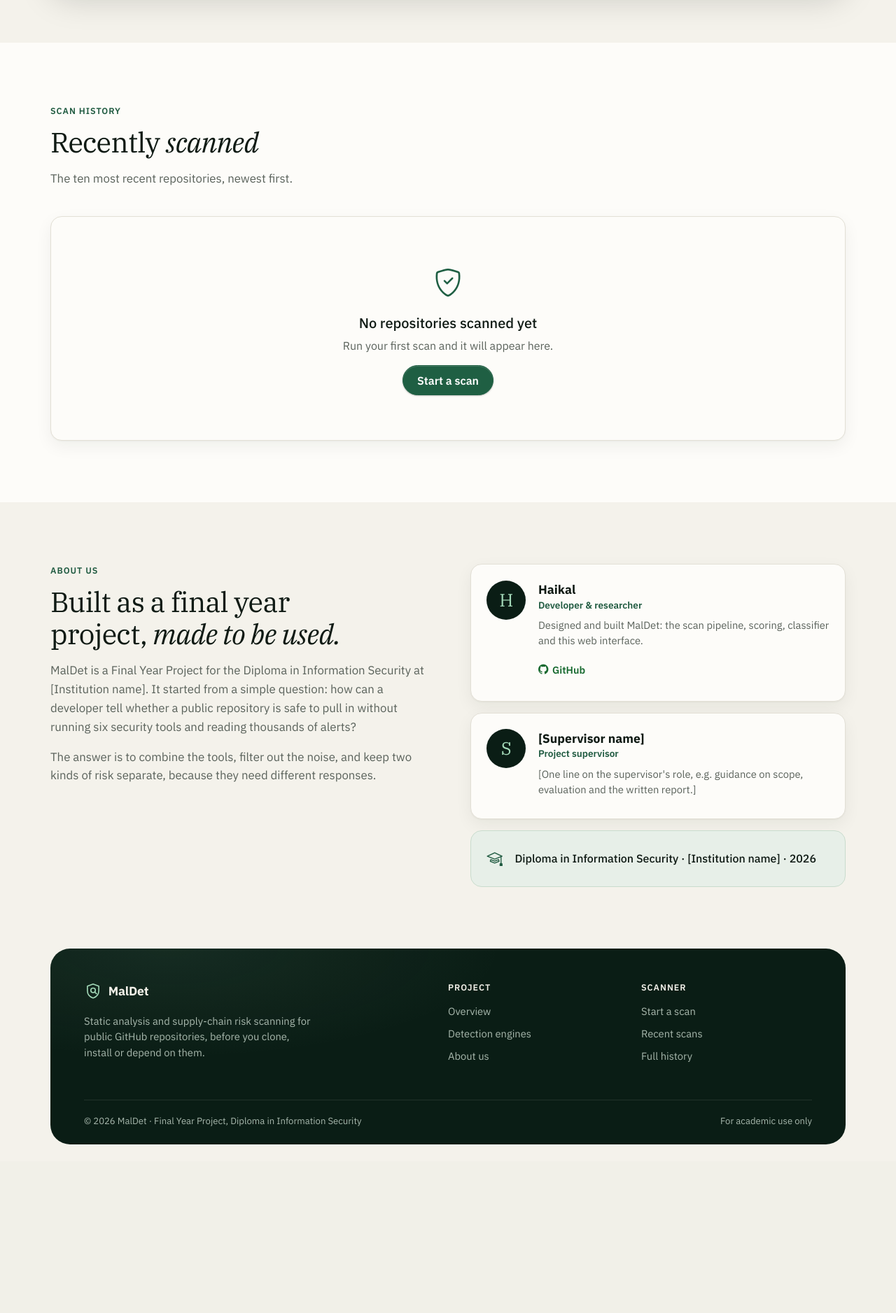
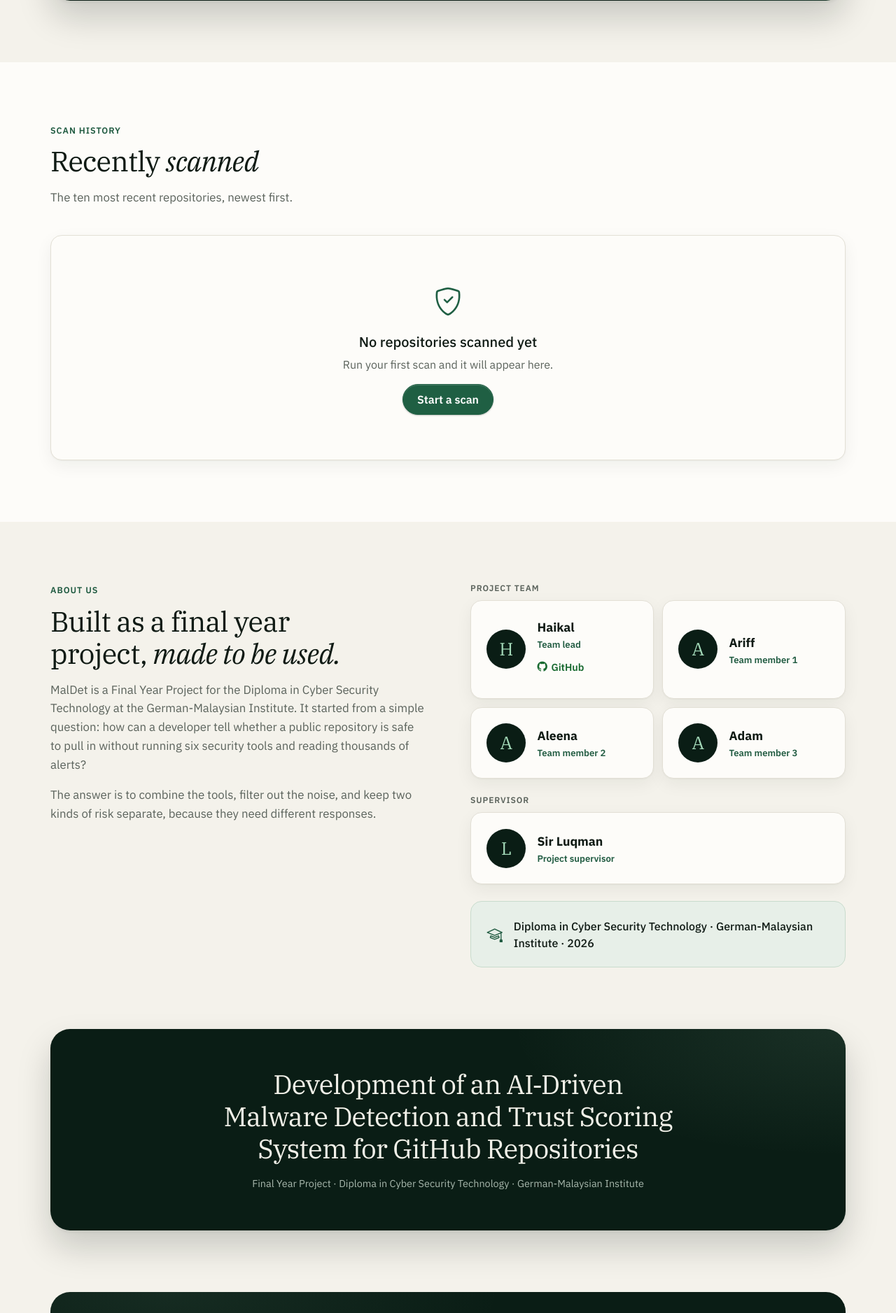
Before and after one commit to Skidotus/maldet, a Flask app: page / in a window 1280 px wide. Shown: the part 3563-5440 px from the top of the page at 70% size. Before the commit the page ends 5199 px from the top, so only its background shows below. Run offline with Flask 3, Linux system fonts and the light colour scheme; data that the repository does not hold is empty.

Commit message:
Put the real project, team and institution on the landing page
The about section shipped with bracketed placeholders -- "[Supervisor name]",
"[Institution name]" -- and the wrong programme throughout: Diploma in
Information Security rather than Diploma in Cyber Security Technology at the
German-Malaysian Institute. Three templates repeated it independently, so
correcting one left the other two wrong.

The names now live in team_groups, grouped by role, because a team of four
plus a supervisor is not one flat list: the group heading says which is which
without a per-person "role" line carrying that weight. blurb and link are
optional now -- only the lead has either, and a card without a blurb centres
itself instead of leaving the avatar floating above empty space.

programme, institution and project_title are set once at the top of
index.html and read everywhere, so the next correction is one edit.

The full title is long enough to break a hero headline, so it goes in a
closing plate of its own after the about section, where a reader who wants
the formal title finds it stated once, in full. The hero eyebrow carries it
too but keeps its own capitalisation -- the tracked all-caps label turned
MalDet and GitHub into MALDET and GITHUB.

Person names drop from h3 to p: the group heading is the h3 now, and leaving
both made the document outline claim every teammate was a section.

```diff
--- a/static/css/style.css
+++ b/static/css/style.css
@@ -574,9 +574,12 @@ code { color: var(--green-text); background: var(--green-tint); padding: 0.05em
 .about { display: grid; gap: 3rem; }
 @media (min-width: 992px) { .about { grid-template-columns: 1fr 1fr; gap: 4rem; align-items: start; } }
 
-.team-grid { display: grid; gap: 1rem; }
+.team { display: grid; gap: 1.5rem; }
+.team-group__title { font-family: var(--font-body); font-size: 0.75rem; font-weight: 600; letter-spacing: 0.08em; text-transform: uppercase; color: var(--muted); margin: 0 0 0.6rem; }
+.team-grid { display: grid; gap: 0.75rem; }
+@media (min-width: 576px) { .team-grid--duo { grid-template-columns: 1fr 1fr; } }
 .team-card {
-  display: flex; gap: 1.1rem; align-items: flex-start;
+  display: flex; gap: 1rem; align-items: flex-start;
   background: var(--surface);
   border: 1px solid var(--line);
   border-radius: var(--radius);
@@ -590,7 +593,11 @@ code { color: var(--green-text); background: var(--green-tint); padding: 0.05em
   font-family: var(--font-display); font-size: 1.6rem;
 }
 .team-card__name { font-size: 1.1rem; font-weight: 700; margin: 0.15rem 0 0.1rem; }
-.team-card__role { color: var(--green-text); font-size: 0.85rem; font-weight: 600; margin-bottom: 0.5rem; }
+.team-card__role { color: var(--green-text); font-size: 0.82rem; font-weight: 600; margin-bottom: 0.4rem; }
+.team-card__name { margin-bottom: 0.1rem; }
+.team-card__blurb:last-child { margin-bottom: 0; }
+.team-card:not(:has(.team-card__blurb)) { align-items: center; }
+.team-card:not(:has(.team-card__blurb)) .team-card__role { margin-bottom: 0; }
 .team-card__blurb { color: var(--muted); font-size: 0.92rem; margin-bottom: 0.5rem; }
 .team-card__link { font-size: 0.9rem; font-weight: 600; text-decoration: none; display: inline-flex; gap: 0.35rem; align-items: center; min-height: 44px; }
 .team-card--note { background: var(--green-tint); border-color: var(--green-tint-line); box-shadow: none; align-items: center; }
@@ -1039,3 +1046,32 @@ button.tool-section__header { width: 100%; background: none; border: none; curso
   .seg__btn { justify-content: center; border-radius: 8px; }
   .case-header__actions, .case-header__actions .btn { width: 100%; }
 }
+
+/* Closing plate with the project's full title */
+.project-title-section { padding-top: 0; }
+.title-plate {
+  background:
+    radial-gradient(60% 90% at 100% 0%, rgba(163, 217, 184, 0.10), transparent 70%),
+    var(--forest-900);
+  border-radius: var(--radius-lg);
+  padding: 2.5rem 1.5rem;
+  text-align: center;
+  box-shadow: var(--shadow-lift);
+}
+@media (min-width: 768px) { .title-plate { padding: 3.5rem 3rem; } }
+.title-plate__text {
+  font-family: var(--font-display);
+  font-weight: 400;
+  font-size: clamp(1.5rem, 3.2vw, 2.4rem);
+  line-height: 1.2;
+  letter-spacing: -0.02em;
+  color: var(--on-forest);
+  max-width: 30ch;
+  margin: 0 auto 1rem;
+  text-wrap: balance;
+}
+.title-plate__meta { color: var(--on-forest-muted); font-size: 0.9rem; margin: 0; }
+
+/* The hero eyebrow carries the full project title, so it keeps its own
+   capitalisation (MalDet, GitHub) instead of the tracked all-caps label. */
+.hero__eyebrow { text-transform: none; letter-spacing: 0.01em; font-size: 0.88rem; font-weight: 500; line-height: 1.5; max-width: 58ch; margin-bottom: 1rem; }
--- a/templates/base.html
+++ b/templates/base.html
@@ -102,7 +102,7 @@
           </div>
         </div>
         <div class="site-footer__base">
-          <span>&copy; 2026 MalDet &middot; Final Year Project, Diploma in Information Security</span>
+          <span>&copy; 2026 MalDet &middot; Final Year Project, Diploma in Cyber Security Technology, German-Malaysian Institute</span>
           <span>For academic use only</span>
         </div>
       </div>
--- a/templates/index.html
+++ b/templates/index.html
@@ -4,18 +4,23 @@
 {% block body_class %}landing-page{% endblock %}
 
 {# ---------------------------------------------------------------
-   About-us content. PLACEHOLDERS — replace the bracketed values with
-   the real names, roles and institution before submission.
+   About-us content. Grouped by role; "blurb" and "link" are optional.
    --------------------------------------------------------------- #}
-{% set team = [
-  {"name": "Haikal",                 "role": "Developer & researcher",
-   "blurb": "Designed and built MalDet: the scan pipeline, scoring, classifier and this web interface.",
-   "initials": "H", "link": "https://github.com/Skidotus", "link_label": "GitHub"},
-  {"name": "[Supervisor name]",      "role": "Project supervisor",
-   "blurb": "[One line on the supervisor's role, e.g. guidance on scope, evaluation and the written report.]",
-   "initials": "S", "link": none, "link_label": none},
+{% set team_groups = [
+  ("Project team", [
+    {"name": "Haikal", "initials": "H", "role": "Team lead",
+     "link": "https://github.com/Skidotus", "link_label": "GitHub"},
+    {"name": "Ariff",  "initials": "A", "role": "Team member 1"},
+    {"name": "Aleena", "initials": "A", "role": "Team member 2"},
+    {"name": "Adam",   "initials": "A", "role": "Team member 3"},
+  ]),
+  ("Supervisor", [
+    {"name": "Sir Luqman", "initials": "L", "role": "Project supervisor"},
+  ]),
 ] %}
-{% set institution = "[Institution name]" %}
+{% set programme   = "Diploma in Cyber Security Technology" %}
+{% set institution = "German-Malaysian Institute" %}
+{% set project_title = "Development of an AI‑Driven Malware Detection and Trust Scoring System for GitHub Repositories" %}
 
 {% set level_steps = ["Safe", "Low", "Medium", "High", "Critical"] %}
 
@@ -36,7 +41,7 @@
   <section class="hero" id="overview" aria-labelledby="heroTitle">
     <div class="site-container">
       <div class="hero__copy">
-        <p class="eyebrow eyebrow--on-dark">Final Year Project &middot; Diploma in Information Security</p>
+        <p class="eyebrow eyebrow--on-dark hero__eyebrow">Final Year Project &middot; {{ project_title }} (MalDet)</p>
         <h1 class="hero__title" id="heroTitle">
           Know what a repository hides <em>before you run&nbsp;it.</em>
         </h1>
@@ -367,34 +372,53 @@
       <div class="about__copy reveal">
         <p class="eyebrow">About us</p>
         <h2 class="section-title" id="aboutTitle">Built as a final year project, <em>made to be used.</em></h2>
-        <p class="section-lede">MalDet is a Final Year Project for the Diploma in Information Security
-          at {{ institution }}. It started from a simple question: how can a developer tell whether a
+        <p class="section-lede">MalDet is a Final Year Project for the {{ programme }}
+          at the {{ institution }}. It started from a simple question: how can a developer tell whether a
           public repository is safe to pull in without running six security tools and reading
           thousands of alerts?</p>
         <p class="section-lede">The answer is to combine the tools, filter out the noise, and keep
           two kinds of risk separate, because they need different responses.</p>
       </div>
 
-      <div class="team-grid reveal">
-        {% for person in team %}
+      <div class="team reveal">
+        {% for group, people in team_groups %}
+          <div class="team-group">
+            <h3 class="team-group__title">{{ group }}</h3>
+            <div class="team-grid{{ ' team-grid--duo' if people|length > 1 else '' }}">
+              {% for person in people %}
                 <article class="team-card">
                   <div class="team-card__avatar" aria-hidden="true">{{ person.initials }}</div>
                   <div>
-              <h3 class="team-card__name">{{ person.name }}</h3>
-              <p class="team-card__role">{{ person.role }}</p>
-              <p class="team-card__blurb">{{ person.blurb }}</p>
+                    <p class="team-card__name">{{ person.name }}</p>
+                    {% if person.role %}<p class="team-card__role">{{ person.role }}</p>{% endif %}
+                    {% if person.blurb %}<p class="team-card__blurb">{{ person.blurb }}</p>{% endif %}
                     {% if person.link %}
                       <a class="team-card__link" href="{{ person.link }}" target="_blank" rel="noopener noreferrer">
-                  <i class="bi bi-github" aria-hidden="true"></i> {{ person.link_label }}
+                        <i class="bi bi-github" aria-hidden="true"></i> {{ person.link_label }}<span class="visually-hidden"> (opens in a new tab)</span>
                       </a>
                     {% endif %}
                   </div>
                 </article>
               {% endfor %}
+            </div>
+          </div>
+        {% endfor %}
         <article class="team-card team-card--note">
           <i class="bi bi-mortarboard" aria-hidden="true"></i>
-          <p>Diploma in Information Security &middot; {{ institution }} &middot; 2026</p>
+          <p>{{ programme }} &middot; {{ institution }} &middot; 2026</p>
         </article>
+      </div>
+    </div>
+  </section>
+
+  {# =============================================================
+     Closing: the project's full title
+     ============================================================= #}
+  <section class="section section--paper project-title-section" aria-labelledby="projectTitleFull">
+    <div class="site-container">
+      <div class="title-plate reveal">
+        <h2 class="title-plate__text" id="projectTitleFull">{{ project_title }}</h2>
+        <p class="title-plate__meta">Final Year Project &middot; {{ programme }} &middot; {{ institution }}</p>
       </div>
     </div>
   </section>
```
Also changed, not shown: CLAUDE.md (+6 -3 lines). Lines whose indentation alone changed are shown as unchanged.
